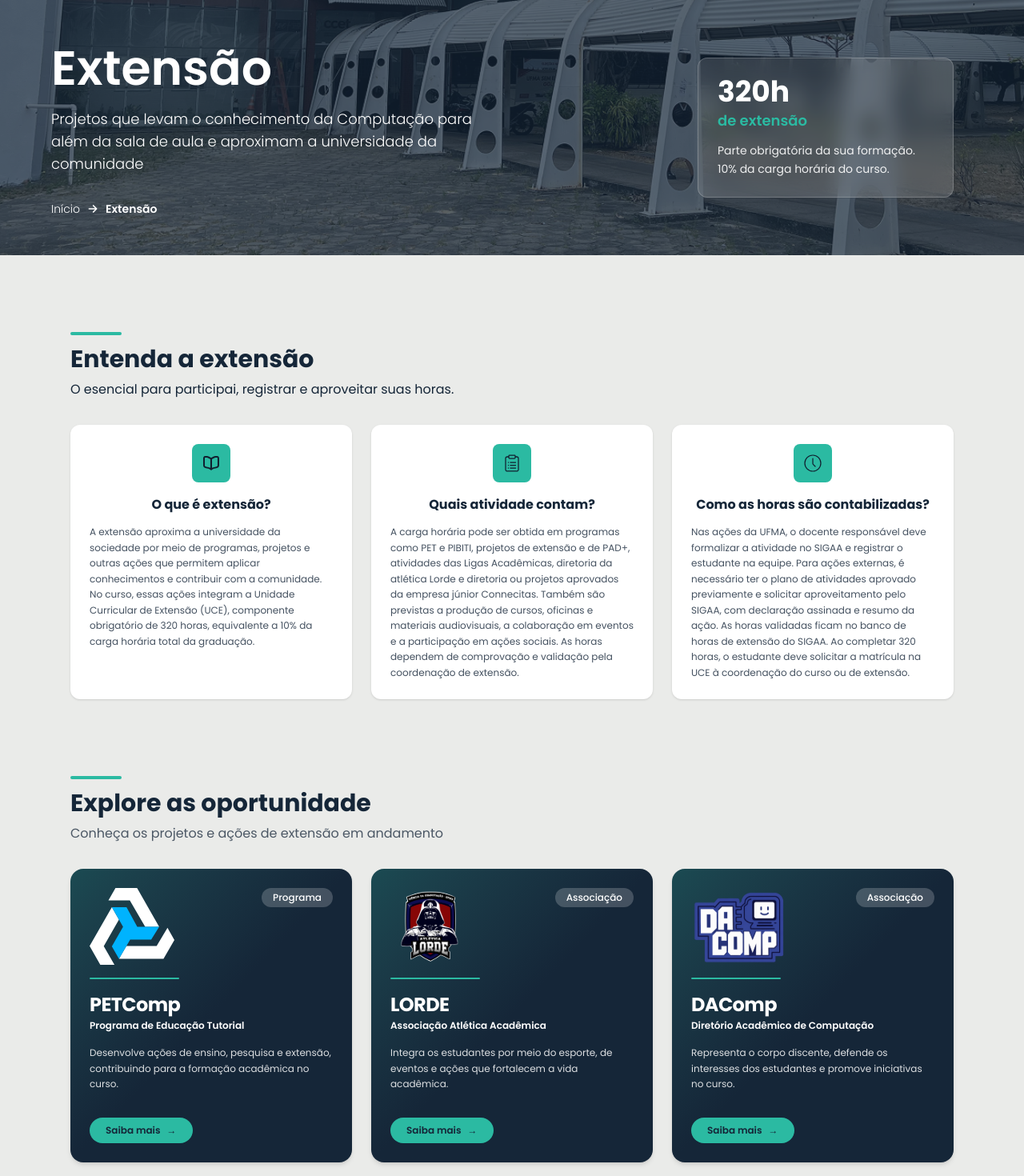
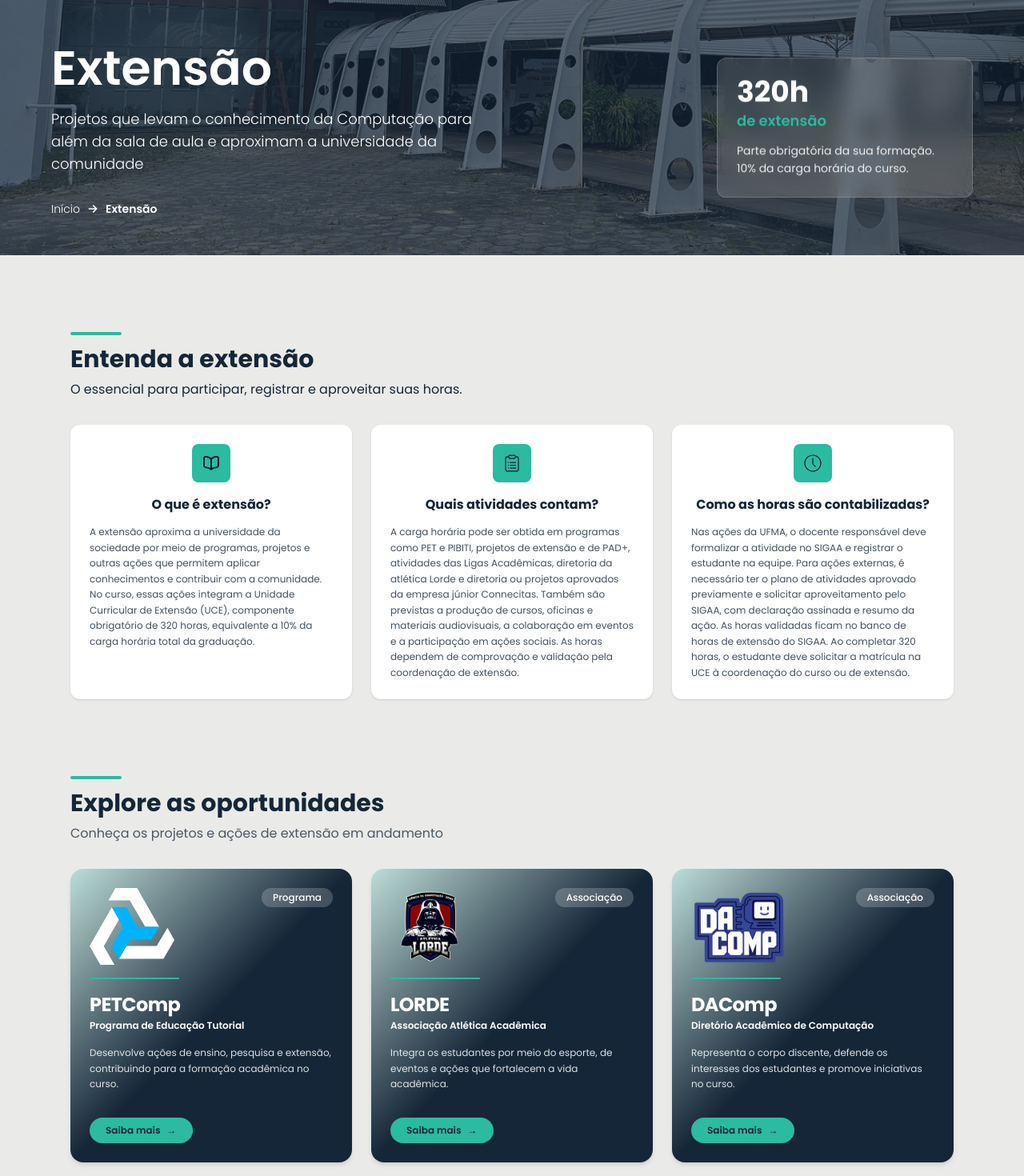
Before and after one commit to PET-Comp-UFMA/computacao-ufma, a Next.js app: page /extensao in a window 1280 px wide. Shown: the top 1470 px of the page at 80% size. Built offline with nearby package versions, Linux system fonts and the light colour scheme.

Commit message:
fix: botao saiba mais como link, card 320h no banner e textos

```diff
--- a/app/extensao/page.tsx
+++ b/app/extensao/page.tsx
@@ -6,8 +6,7 @@ import OportunidadeCard from '@/components/extensao/OportunidadeCard';
 
 export default function Extensao() {
   return (
-    <main className="min-h-screen bg-fundo font-sans text-texto-escuro">
-      <div className="relative">
+    <main>
       <PageBanner
         imagem="/images/foto_entrada_ccet.png"
         titulo="Extensão"
@@ -19,14 +18,11 @@ export default function Extensao() {
             { nome: 'Extensão' },
           ]}
         />
-        </PageBanner>
 
-        <div className="pointer-events-none bg-azul-escuro px-6 pb-8 md:absolute md:inset-0 md:mx-auto md:flex md:max-w-6xl md:items-center md:justify-end md:bg-transparent md:py-0">
-          <div className="pointer-events-auto">
+        <div className="lg:absolute lg:top-1/2 lg:right-16 lg:-translate-y-1/2">
           <CargaHorariaCard />
         </div>
-        </div>
-      </div>
+      </PageBanner>
 
       <div className="mx-auto max-w-6xl px-6 py-12">
         <section className="py-12">
@@ -36,7 +32,7 @@ export default function Extensao() {
               Entenda a extensão
             </h2>
             <p className="mt-2 text-sm text-texto-escuro md:text-base">
-              O esencial para participai, registrar e aproveitar suas horas.
+              O essencial para participar, registrar e aproveitar suas horas.
             </p>
           </div>
 
@@ -57,7 +53,7 @@ export default function Extensao() {
             <EntendaExtensaoCard
               iconeSrc="/icons/lista.svg"
               iconeAlt="Ícone de prancheta com lista"
-              titulo="Quais atividade contam?"
+              titulo="Quais atividades contam?"
             >
               A carga horária pode ser obtida em programas como PET e PIBITI,
               projetos de extensão e de PAD+, atividades das Ligas Acadêmicas,
@@ -89,7 +85,7 @@ export default function Extensao() {
           <div>
             <div className="mb-3 h-1 w-16 rounded-full bg-verde-claro" />
             <h2 className="text-2xl font-bold text-texto-escuro md:text-3xl">
-              Explore as oportunidade
+              Explore as oportunidades
             </h2>
             <p className="mt-2 text-sm text-texto-escuro/75 md:text-base">
               Conheça os projetos e ações de extensão em andamento
@@ -103,6 +99,7 @@ export default function Extensao() {
               categoria="Programa"
               titulo="PETComp"
               subtitulo="Programa de Educação Tutorial"
+              href="#"
             >
               Desenvolve ações de ensino, pesquisa e extensão, contribuindo para a formação acadêmica no curso.
             </OportunidadeCard>
@@ -113,6 +110,7 @@ export default function Extensao() {
               categoria="Associação"
               titulo="LORDE"
               subtitulo="Associação Atlética Acadêmica"
+              href="#"
             >
               Integra os estudantes por meio do esporte, de eventos e ações que fortalecem a vida acadêmica.
             </OportunidadeCard>
@@ -123,6 +121,7 @@ export default function Extensao() {
               categoria="Associação"
               titulo="DAComp"
               subtitulo="Diretório Acadêmico de Computação"
+              href="#"
             >
               Representa o corpo discente, defende os interesses dos estudantes e promove iniciativas no curso.
             </OportunidadeCard>
--- a/components/extensao/OportunidadeCard.tsx
+++ b/components/extensao/OportunidadeCard.tsx
@@ -1,4 +1,5 @@
 import Image from 'next/image';
+import Link from 'next/link';
 import type { ReactNode } from 'react';
 
 interface OportunidadeCardProps {
@@ -8,7 +9,7 @@ interface OportunidadeCardProps {
     titulo: string;
     subtitulo: string;
     children: ReactNode;
-    onSaibaMais?: () => void;
+    href: string;
 }
 
 export default function OportunidadeCard({
@@ -18,10 +19,10 @@ export default function OportunidadeCard({
     titulo,
     subtitulo,
     children,
-    onSaibaMais,
+    href,
 }: OportunidadeCardProps) {
     return (
-        <article className="flex flex-col justify-between rounded-2xl bg-azul-escuro p-6 bg-gradient-to-br from-verde-claro/25 via-azul-escuro to-azul-escuro text-texto-claro shadow-md">
+        <article className="flex flex-col justify-between rounded-2xl bg-linear-to-br from-verde-claro/25 via-azul-escuro to-azul-escuro p-6 text-texto-claro shadow-md">
             <div>
                 <div className="flex items-start justify-between gap-4">
                     <Image
@@ -51,14 +52,13 @@ export default function OportunidadeCard({
             </div>
 
             <div className="mt-8">
-                <button
-                    type="button"
-                    onClick={onSaibaMais}
+                <Link
+                    href={href}
                     className="inline-flex items-center gap-2 rounded-full bg-verde-claro px-5 py-2 text-xs font-semibold text-azul-escuro transition-opacity hover:opacity-90"
                 >
                     <span>Saiba mais</span>
                     <span aria-hidden="true">→</span>
-                </button>
+                </Link>
             </div>
         </article>
     )
```
Lines whose indentation alone changed are shown as unchanged.
